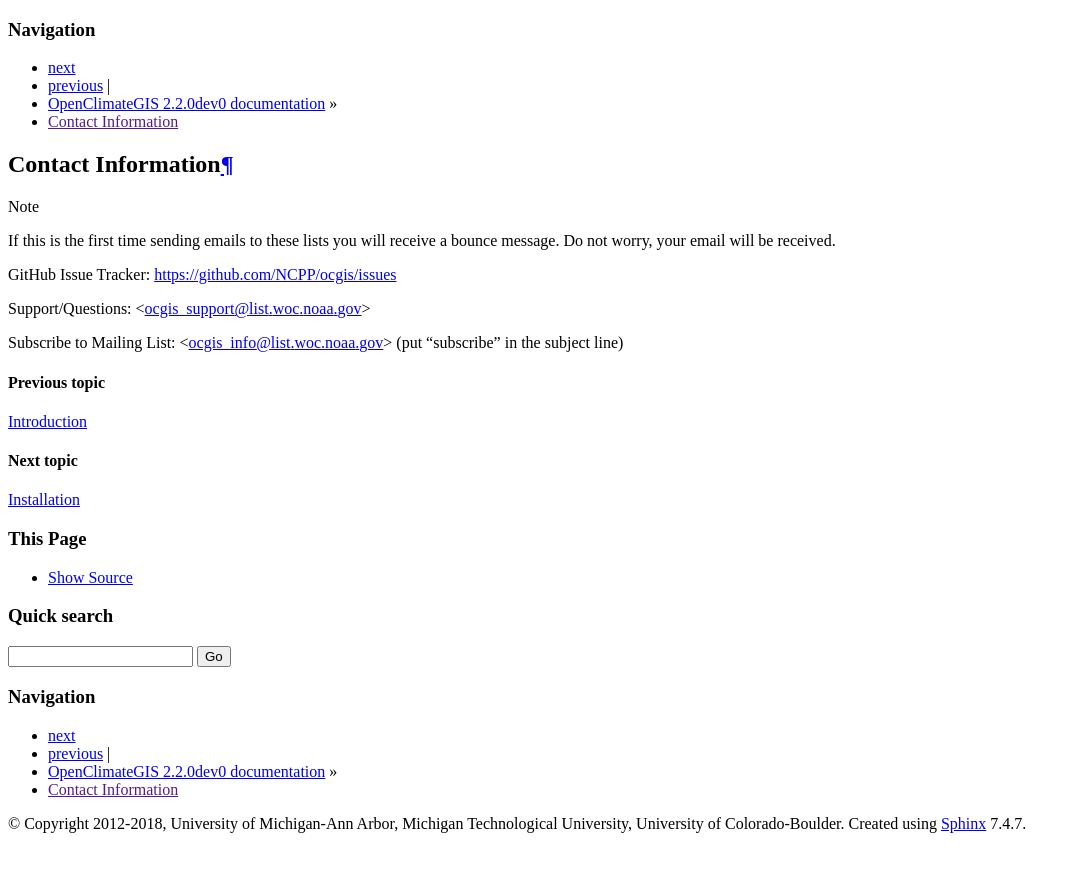
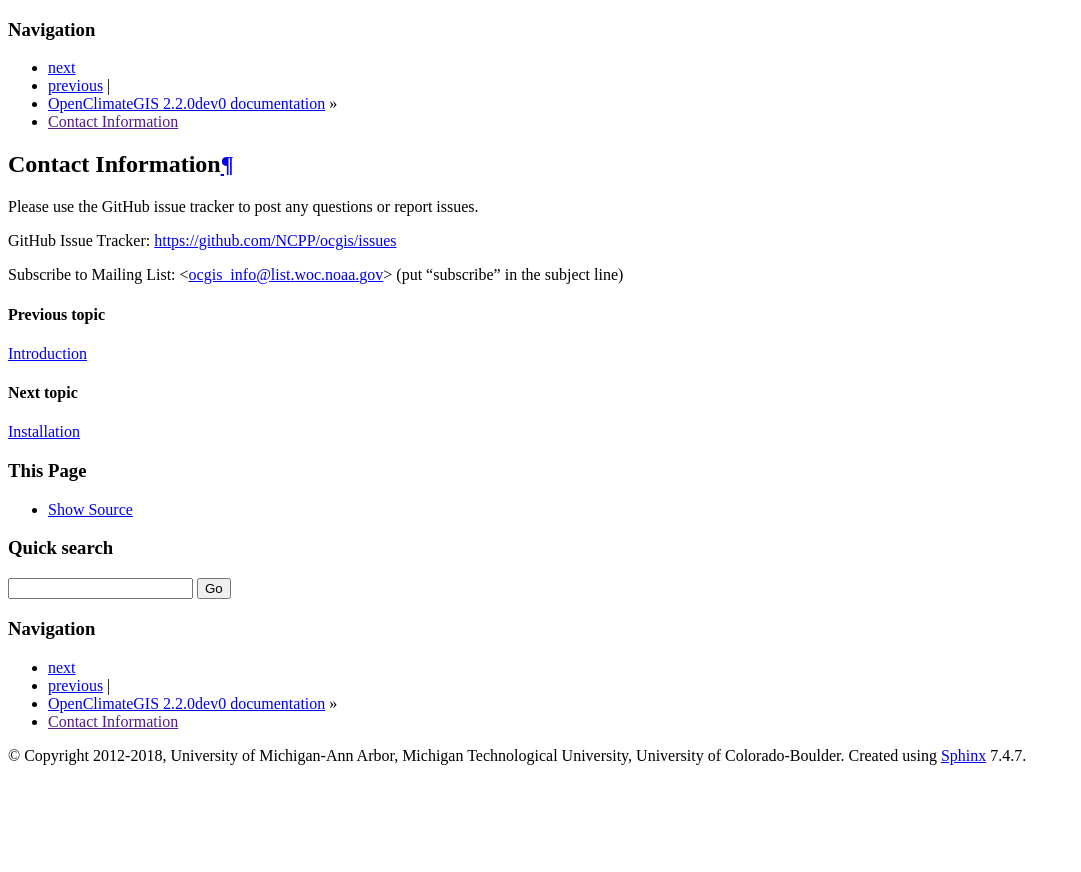
Before and after one commit to NCPP/ocgis, a Sphinx documentation site: the page built from doc/contact.rst, in a window 1280 px wide. Shown: the top 872 px of the page, without its empty margins (0-1081 px from the left). Built offline with Sphinx 7.4.7, drawn with Linux system fonts in a browser that asks for light colours.

Commit message:
DOC: Removed support email to transition to GitHub issues

```diff
--- a/doc/contact.rst
+++ b/doc/contact.rst
@@ -3,11 +3,9 @@
 Contact Information
 ===================
 
-.. note:: If this is the first time sending emails to these lists you will receive a bounce message. Do not worry, your email will be received.
+Please use the GitHub issue tracker to post any questions or report issues.
 
 GitHub Issue Tracker: https://github.com/NCPP/ocgis/issues
-
-Support/Questions: <ocgis_support@list.woc.noaa.gov>
 
 Subscribe to Mailing List: <`ocgis_info@list.woc.noaa.gov`_> (put "subscribe" in the subject line)
 
--- a/setup.py
+++ b/setup.py
@@ -102,7 +102,7 @@
     name='ocgis',
     version=VERSION,
     author='NESII/CIRES/NOAA-ESRL',
-    author_email='ocgis_support@list.woc.noaa.gov',
+    author_email='https://github.com/NCPP/ocgis/issues',
     url='http://ocgis.readthedocs.io/en/latest/install.html',
     license='NCSA License',
     platforms=['all'],
```
